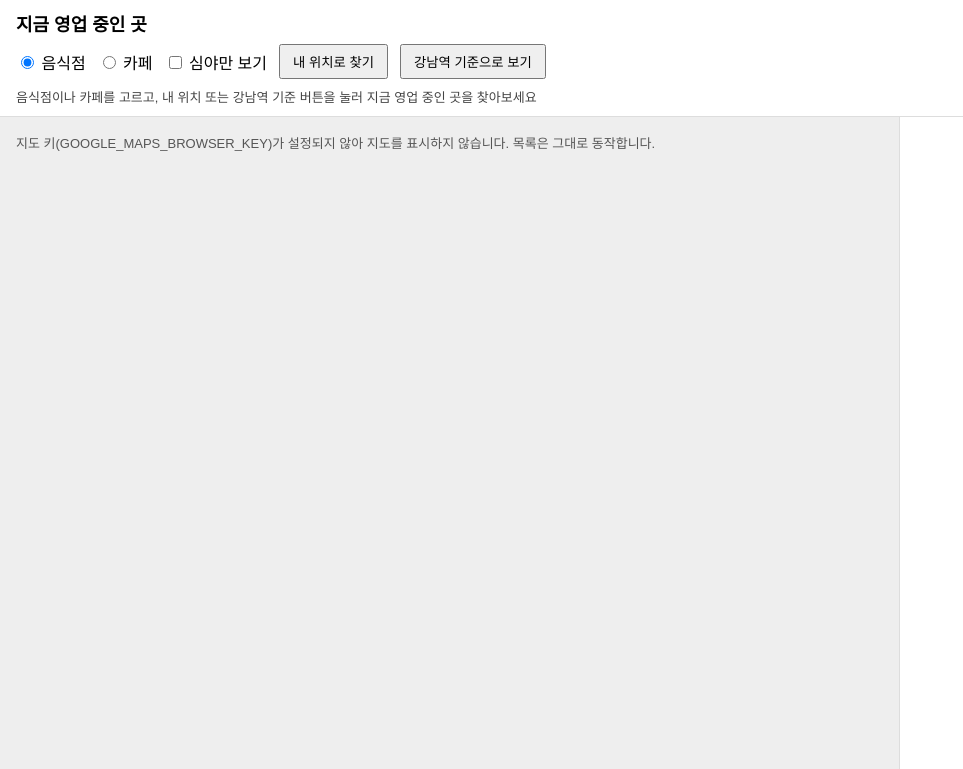
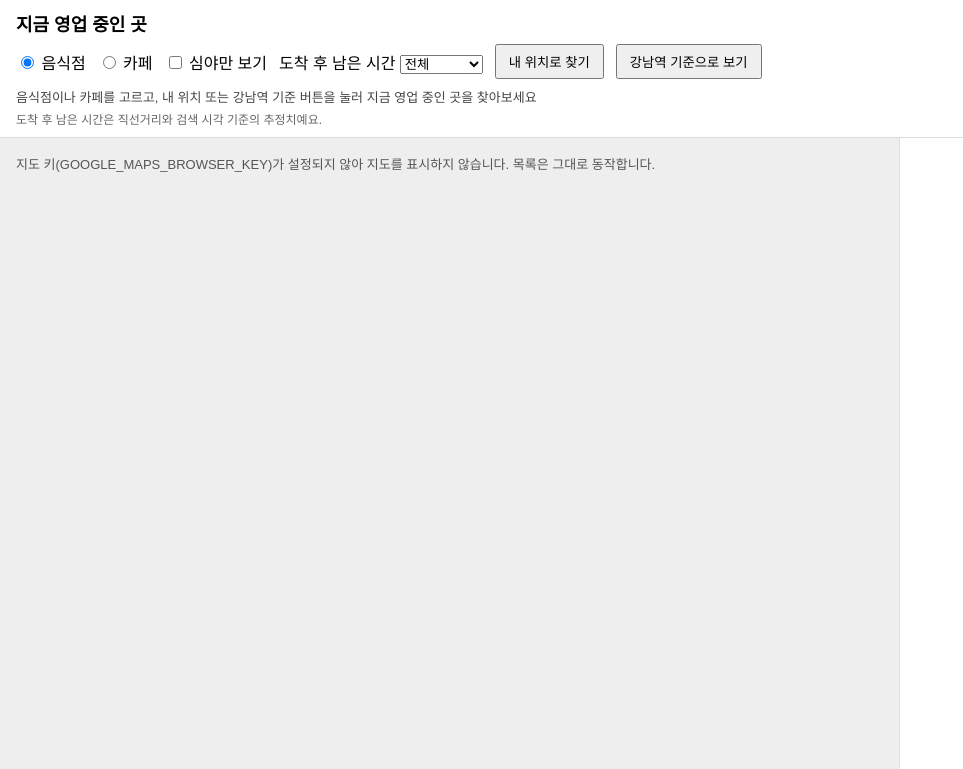
Before and after one commit to jason-kkiimm/gangnam-latenight-map, a Flask app: page / in a window 1280 px wide. Shown: the top 769 px of the page, without its empty margins (0-963 px from the left). Run offline with Flask 3, Linux system fonts and the light colour scheme.

Commit message:
Add time-left-after-arrival display and filter (devlog #26)
- nearby.py: minutes_to_close, walk_min, remaining_min
- map.js/index.html/style.css: walk + remaining text, min-left filter (client-side only), empty-result hints, estimate note

Co-Authored-By: Claude Sonnet 5.5 <noreply@anthropic.com>

```diff
--- a/nearby.py
+++ b/nearby.py
@@ -10,6 +10,7 @@ from datetime import datetime, timedelta, timezone
 
 KST = timezone(timedelta(hours=9))  # 한국은 서머타임이 없어 고정 오프셋으로 충분하다
 RADIUS_M = 1000
+WALK_M_PER_MIN = 67  # 도보 속도: 분당 67m (직선거리 기준 추정)
 PAGE_SIZE = 20
 SEARCH_URL = "https://places.googleapis.com/v1/places:searchText"
 FIELD_MASK = ",".join(
@@ -46,11 +47,12 @@ def _abs_min(point):
 def analyze_hours(opening_hours, now):
     """지금 영업 중인 구간을 찾아 마감 시각과 심야 여부를 계산한다.
 
+    minutes_to_close: 검색 시각부터 마감까지 남은 분. 24시간·시각 모름은 None.
     심야: 자정을 넘겨 닫는다(영업 구간이 다음 요일로 이어지고 마감이 00:00이 아님).
           정각 00:00 마감은 제외한다. 24시간 영업은 심야로 본다.
     영업시간 정보가 없거나 지금 구간을 못 찾으면 값은 None(확인 필요).
     """
-    unknown = {"closes_at": None, "closes_next_day": None, "is_24h": None, "late_night": None}
+    unknown = {"closes_at": None, "closes_next_day": None, "is_24h": None, "late_night": None, "minutes_to_close": None}
     periods = (opening_hours or {}).get("periods") or []
     if not periods:
         return unknown
@@ -63,19 +65,21 @@ def analyze_hours(opening_hours, now):
         if not o:
             continue
         if not c:  # 닫는 시각이 없음 = 24시간 영업
-            return {"closes_at": None, "closes_next_day": False, "is_24h": True, "late_night": True}
+            return {"closes_at": None, "closes_next_day": False, "is_24h": True, "late_night": True, "minutes_to_close": None}
         start, end = _abs_min(o), _abs_min(c)
         if end <= start:
             end += 7 * 1440
         if end - start >= 1440:  # 하루 종일 이어짐 = 24시간
-            return {"closes_at": None, "closes_next_day": False, "is_24h": True, "late_night": True}
+            return {"closes_at": None, "closes_next_day": False, "is_24h": True, "late_night": True, "minutes_to_close": None}
         if start <= now_min < end or start <= now_min + 7 * 1440 < end:
+            cur = now_min if start <= now_min < end else now_min + 7 * 1440  # 주 경계를 넘는 구간 보정
             close_hm = (c.get("hour", 0), c.get("minute", 0))
             return {
                 "closes_at": "%02d:%02d" % close_hm,
                 "closes_next_day": c.get("day", 0) != google_day,
                 "is_24h": False,
                 "late_night": o.get("day", 0) != c.get("day", 0) and close_hm != (0, 0),
+                "minutes_to_close": end - cur,  # 검색 시각부터 마감까지 남은 분(초는 버림)
             }
     return unknown
 
@@ -178,6 +182,9 @@ def shape_results(raw_places, lat, lng, now):
         if dist > RADIUS_M:
             continue
         hours = analyze_hours(p.get("currentOpeningHours"), now)
+        dist_m = round(dist)
+        walk_min = math.ceil(dist_m / WALK_M_PER_MIN)  # 올림
+        left = hours["minutes_to_close"]
         out.append(
             {
                 "id": p.get("id"),
@@ -185,7 +192,9 @@ def shape_results(raw_places, lat, lng, now):
                 "address": p.get("formattedAddress", ""),
                 "lat": loc["latitude"],
                 "lng": loc["longitude"],
-                "distance_m": round(dist),
+                "distance_m": dist_m,
+                "walk_min": walk_min,
+                "remaining_min": None if left is None else left - walk_min,  # 도착 후 남는 분(0 이하면 도착 전 마감)
                 "google_maps_url": p.get("googleMapsUri", ""),
                 **hours,
             }
--- a/static/css/style.css
+++ b/static/css/style.css
@@ -40,6 +40,12 @@ button:disabled {
   min-height: 1.2em;
   font-size: 13px;
   color: #444;
+}
+
+.note {
+  margin: 4px 0 0;
+  font-size: 12px;
+  color: #666;
 }
 
 main {
--- a/static/js/map.js
+++ b/static/js/map.js
@@ -48,6 +48,49 @@ function closingText(p) {
   if (p.closes_at == null) return "마감 시각 확인 필요";
   return "오늘 마감 " + (p.closes_next_day ? "다음날 " : "") + p.closes_at;
 }
+
+// 분 -> "약 45분" / "약 3시간 23분" / "약 2시간". 필터 계산은 분 단위 숫자로 한다.
+function durationText(min) {
+  if (min < 60) return `약 ${min}분`;
+  const h = Math.floor(min / 60);
+  const m = min % 60;
+  return m ? `약 ${h}시간 ${m}분` : `약 ${h}시간`;
+}
+
+function walkText(p) {
+  return p.walk_min <= 1 ? "도보 1분 이내" : `도보 약 ${p.walk_min}분`;
+}
+
+// 도착 후 남은 시간의 상태: unlimited(24시간) / unknown(시각 모름) / late(도착 전 마감 가능) / ok
+function leftState(p) {
+  if (p.is_24h) return "unlimited";
+  if (p.remaining_min == null) return "unknown";
+  if (p.remaining_min <= 0) return "late";
+  return "ok";
+}
+
+function leftText(p) {
+  switch (leftState(p)) {
+    case "unlimited":
+      return "도착 후 제한 없음";
+    case "unknown":
+      return "도착 후 확인 필요";
+    case "late":
+      return "도착 전 마감 가능";
+    default:
+      return `도착 후 ${durationText(p.remaining_min)} 남음`;
+  }
+}
+
+// 남은 시간 필터. 24시간은 모든 필터에 남고, 확인 필요·도착 전 마감은 "전체"에서만 보인다.
+function passesLeftFilter(p, minLeft) {
+  if (minLeft === 0) return true;
+  const s = leftState(p);
+  if (s === "unlimited") return true;
+  return s === "ok" && p.remaining_min >= minLeft;
+}
+
+const LEFT_LABEL = { 30: "30분", 60: "1시간", 120: "2시간" };
 
 function kakaoUrl(name) {
   // API 호출 없이 주소만 만든다.
@@ -139,7 +182,10 @@ function render(places, origin, emptyMessage) {
       links.append(a);
     }
 
-    li.append(name, info, links);
+    const left = document.createElement("div");
+    left.textContent = `${walkText(p)} · ${leftText(p)}`;
+
+    li.append(name, info, left, links);
     li.addEventListener("click", () => {
       if (map) map.panTo({ lat: p.lat, lng: p.lng });
     });
@@ -157,26 +203,32 @@ function lockButtons(seconds) {
 function showLast() {
   if (!last) return;
   const lateOnly = $("late-only").checked;
-  const shown = lateOnly ? last.places.filter((p) => p.late_night === true) : last.places;
+  const minLeft = Number($("min-left").value); // 0 = 전체
   const total = last.places.length;
-  render(
-    shown,
-    last.origin,
-    !total
-      ? "반경 1km 안에 지금 영업 중인 곳이 없어요."
-      : '자정을 넘겨 닫는 곳이 없어요. "심야만 보기"를 끄면 지금 영업 중인 곳을 볼 수 있어요.'
-  );
+  const lateList = lateOnly ? last.places.filter((p) => p.late_night === true) : last.places;
+  const shown = lateList.filter((p) => passesLeftFilter(p, minLeft));
+  const leftName = LEFT_LABEL[minLeft];
+
+  let emptyMessage;
+  if (!total) emptyMessage = "반경 1km 안에 지금 영업 중인 곳이 없어요.";
+  else if (!lateList.length)
+    emptyMessage = '자정을 넘겨 닫는 곳이 없어요. "심야만 보기"를 끄면 지금 영업 중인 곳을 볼 수 있어요.';
+  else
+    emptyMessage = `도착 후 ${leftName} 이상 남는 곳이 없어요. 남은 시간을 "전체"로 바꾸면 ${lateList.length}곳이 보여요.`;
+  render(shown, last.origin, emptyMessage);
+
   const kind = TYPE_LABEL[last.type] || "가게"; // 지금 보이는 결과의 종류(음식점/카페)
   if (!total) {
     setStatus(`${last.note} 반경 1km 안에 지금 영업 중인 ${kind}이(가) 없어요.`);
-  } else if (lateOnly) {
+  } else if (!lateOnly && !minLeft) {
+    setStatus(`${last.note} 반경 1km 안 지금 영업 중인 ${kind} ${total}곳, 가까운 순`);
+  } else {
+    const conds = [lateOnly ? "심야(자정을 넘겨 닫는 곳)" : "", minLeft ? `도착 후 ${leftName} 이상 남는 곳` : ""].filter(Boolean);
     setStatus(
       shown.length
-        ? `${last.note} 지금 영업 중인 ${kind} ${total}곳 중 심야(자정을 넘겨 닫는 곳) ${shown.length}곳, 가까운 순`
-        : `${last.note} 지금 영업 중인 ${kind} ${total}곳 중 심야인 곳이 없어요. "심야만 보기"를 끄면 전체가 보여요.`
+        ? `${last.note} 지금 영업 중인 ${kind} ${total}곳 중 ${conds.join(" + ")} ${shown.length}곳, 가까운 순`
+        : `${last.note} 지금 영업 중인 ${kind} ${total}곳 중 조건(${conds.join(" + ")})에 맞는 곳이 없어요.`
     );
-  } else {
-    setStatus(`${last.note} 반경 1km 안 지금 영업 중인 ${kind} ${total}곳, 가까운 순`);
   }
   applyStale();
 }
@@ -191,6 +243,7 @@ function applyStale() {
 }
 
 $("late-only").addEventListener("change", showLast);
+$("min-left").addEventListener("change", showLast); // 이미 받은 결과만 거른다. 서버를 다시 부르지 않는다.
 document.querySelectorAll('input[name="type"]').forEach((r) => r.addEventListener("change", showLast));
 
 async function search(origin, note) {
--- a/templates/index.html
+++ b/templates/index.html
@@ -14,10 +14,19 @@
       <label><input type="radio" name="type" value="restaurant" checked> 음식점</label>
       <label><input type="radio" name="type" value="cafe"> 카페</label>
       <label><input type="checkbox" id="late-only"> 심야만 보기</label>
+      <label>도착 후 남은 시간
+        <select id="min-left">
+          <option value="0" selected>전체</option>
+          <option value="30">30분 이상</option>
+          <option value="60">1시간 이상</option>
+          <option value="120">2시간 이상</option>
+        </select>
+      </label>
       <button id="btn-here" type="button">내 위치로 찾기</button>
       <button id="btn-station" type="button">강남역 기준으로 보기</button>
     </div>
     <p id="status" role="status">음식점이나 카페를 고르고, 내 위치 또는 강남역 기준 버튼을 눌러 지금 영업 중인 곳을 찾아보세요</p>
+    <p class="note">도착 후 남은 시간은 직선거리와 검색 시각 기준의 추정치예요.</p>
   </header>
   <main>
     <div id="map"></div>
```
Also changed, not shown: docs/devlog.md (+24 -0 lines).
